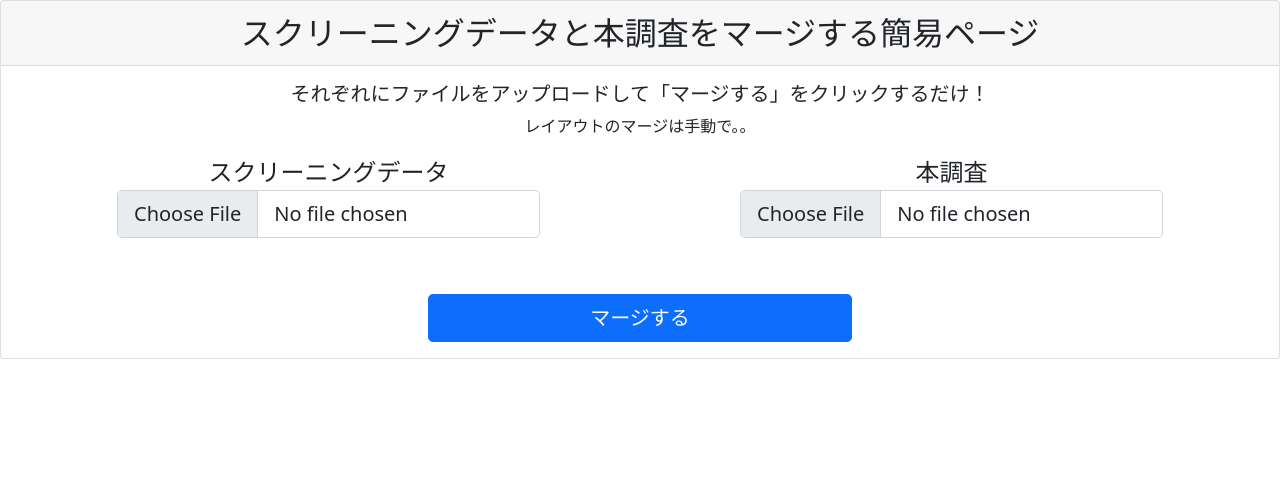
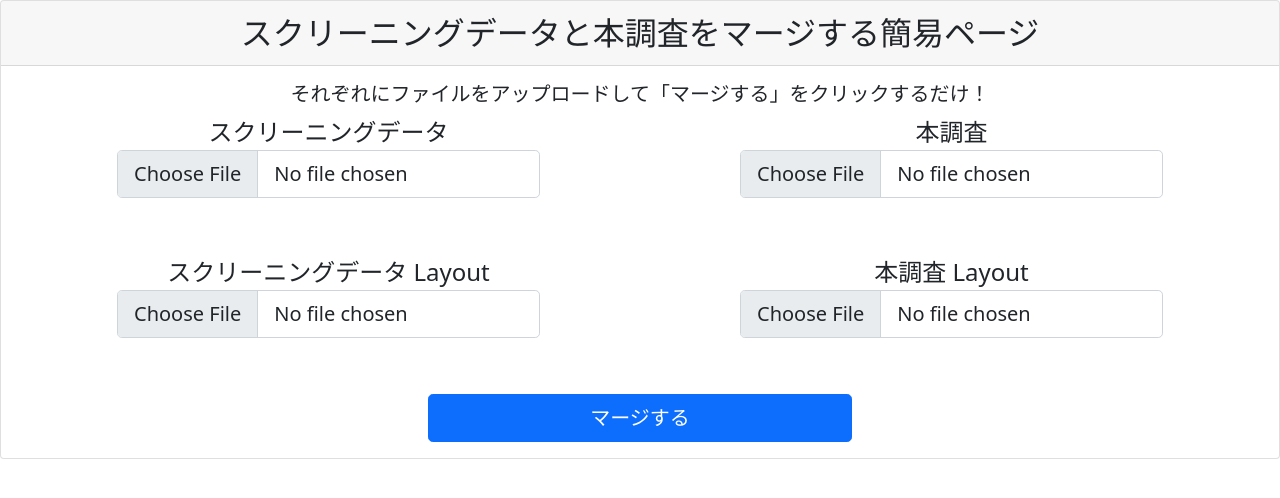
Before and after one commit to Yu0130fri/data-merge-application, a Flask app: template flaskr/apps/data_merge_app/templates/data_merge_app/index.html in a window 1280 px wide. Shown: the top 498 px of the page. Run offline with Flask 2, Linux system fonts and the light colour scheme; the template is opened without the code that fills it: values that come from a table or form of the project are taken from there, others are empty; parts of the project's set-up code (start-up, migrations or seed data) failed here and were passed over; some libraries are stand-ins or nearby versions.

Commit message:
add merge layout zip func

```diff
--- a/flaskr/apps/data_merge_app/forms.py
+++ b/flaskr/apps/data_merge_app/forms.py
@@ -19,4 +19,19 @@ class UploadTxtForm(FlaskForm):
         ],
     )
 
+    sc_layout_file = FileField(
+        "Screening Layout File",
+        validators=[
+            FileRequired("スクリーニングのレイアウトファイルを選択してください"),
+            FileAllowed(["txt"], ".txt形式でアップロードしてください"),
+        ],
+    )
+    main_layout_file = FileField(
+        "Main Layout File",
+        validators=[
+            FileRequired("本調査のレイアウトファイルを選択してください"),
+            FileAllowed(["txt"], ".txt形式でアップロードしてください"),
+        ],
+    )
+
     submit_form = SubmitField("アップロード")
--- a/flaskr/apps/data_merge_app/main.py
+++ b/flaskr/apps/data_merge_app/output_data.py
@@ -1,11 +1,12 @@
 from csv import DictWriter
+from pathlib import Path
 
 from .models.merge_data import merge_data
 
 _FIRST_ELEM = 0
 
 
-def main(sc_path: str, main_path: str, output_path: str) -> None:
+def output_data(sc_path: Path, main_path: Path, output_path: Path) -> None:
     merged_data = merge_data(sc_path=sc_path, main_path=main_path)
 
     header = merged_data[_FIRST_ELEM].keys()
--- a/flaskr/apps/data_merge_app/templates/data_merge_app/index.html
+++ b/flaskr/apps/data_merge_app/templates/data_merge_app/index.html
@@ -9,7 +9,6 @@
     <h5 class="card-title">
       それぞれにファイルをアップロードして「マージする」をクリックするだけ！
     </h5>
-    <p class="card-text">レイアウトのマージは手動で。。</p>
 
     <form
       action="{{ url_for('index') }}"
@@ -38,6 +37,27 @@
         {% endfor %}
       </div>
       <div class="mt-5"></div>
+      <div class="d-flex justify-content-around align-items-center">
+        <div>
+          <label class="form-label fs-4">
+            スクリーニングデータ Layout{{
+            form.sc_layout_file(class="form-control form-control-lg")}}
+          </label>
+        </div>
+        {% for error in form.sc_layout_file.errors %}
+        <span style="color: red">{{ error }}</span>
+        {% endfor %}
+        <div>
+          <label class="form-label fs-4">
+            本調査 Layout {{ form.main_layout_file(class="form-control
+            form-control-lg")}}
+          </label>
+        </div>
+        {% for error in form.main_layout_file.errors %}
+        <span style="color: red">{{ error }}</span>
+        {% endfor %}
+      </div>
+      <div class="mt-5"></div>
       <div class="row justify-content-md-center">
         <input
           type="submit"
```
Also changed, not shown: flaskr/apps/data_merge_app/models/merge_data.py (+24 -1 lines), flaskr/apps/data_merge_app/models/read_txt.py (+6 -4 lines), flaskr/apps/data_merge_app/output_layout.py (added, +14 -0 lines), flaskr/apps/data_merge_app/views.py (+46 -8 lines), 1 other file.
